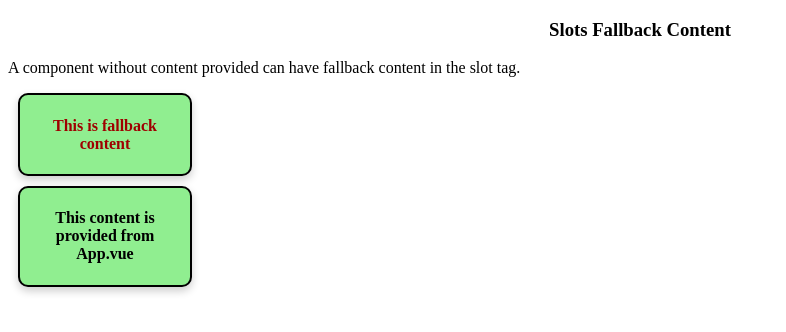
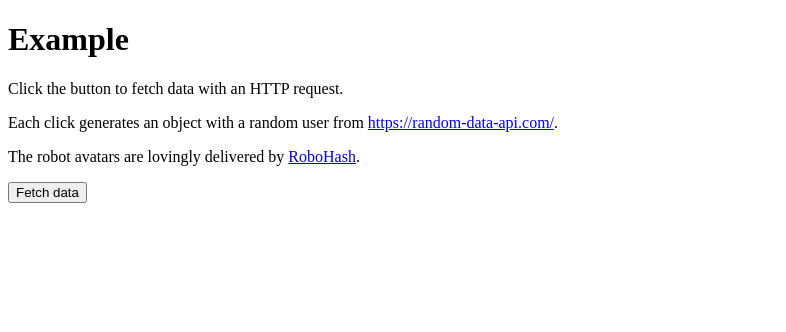
Before and after one commit to marcosviniciusjau/vue-project, a Vue app: page / in a window 1280 px wide. Shown: the top 332 px of the page, without its empty margins (0-786 px from the left). Built offline with nearby package versions, Linux system fonts and the light colour scheme.

Commit message:
vue http requests

```diff
--- a/package.json
+++ b/package.json
@@ -8,6 +8,7 @@
     "preview": "vite preview"
   },
   "dependencies": {
+    "axios": "^1.4.0",
     "vue": "^3.3.4"
   },
   "devDependencies": {
--- a/src/App.vue
+++ b/src/App.vue
@@ -1,57 +1,46 @@
 <template>
-  <h3>Slots Fallback Content</h3>
-  <p>A component without content provided can have fallback content in the slot tag.</p>
-  <slot-comp>
-    <!-- Empty -->
-  </slot-comp>
-  <slot-comp>
-    <h4>This content is provided from App.vue</h4>
-  </slot-comp>
+  <h1>Example</h1>
+  <p>Click the button to fetch data with an HTTP request.</p>
+  <p>Each click generates an object with a random user from <a href="https://random-data-api.com/" target="_blank">https://random-data-api.com/</a>.</p>
+  <p>The robot avatars are lovingly delivered by <a href="http://Robohash.org" target="_blank">RoboHash</a>.</p>
+  <button @click="fetchData">Fetch data</button>
+  <div v-if="data" id="dataDiv">
+    <img :src="data.data.avatar" alt="avatar">
+    <pre>{{ data.data.first_name + " " + data.data.last_name }}</pre>
+    <p>"{{ data.data.employment.title }}"</p>
+  </div>
 </template>
 
-<script></script>
+<script>
+  import axios from 'axios'
 
-<style>
-  #app div {
-    width: 150px;
-  }
-  h4 {
-    text-align: center;
-  }
-</style>
-<script>
   export default {
     data() {
       return {
-        foods: [
-        { name: 'Apple', desc: 'Apples are a type of fruit that grow on trees.', url: 'img_apple.svg'},
-        { name: 'Pizza', desc: 'Pizza has a bread base with tomato sauce, cheese, and toppings on top.', url: 'img_pizza.svg'},
-        { name: 'Rice', desc: 'Rice is a type of grain that people like to eat.', url: 'img_rice.svg'},
-        { name: 'Fish', desc: 'Fish is an animal that lives in water.', url: 'img_fish.svg'},
-        { name: 'Cake', desc: 'Cake is something sweet that tates good but is not consodered healthy.', url: 'img_cake.svg'}
-      ]
+        data: null,
+      };
+    },
+    methods: {
+      async fetchData() {
+        this.data = await axios.get("https://random-data-api.com/api/v2/users");
       }
     }
-  }
+  };
 </script>
+
 <style>
-  #wrapper {
-    display: flex;
-    flex-wrap: wrap;
-    justify-content: space-around;
-  }
-  #wrapper > div {
-    background-color: lightgreen;
-  }
-  footer > div {
-    background-color: lightpink;
-  }
-  #wrapper img {
-    display: block;
-    margin: 20% auto 0;
-    width: 60%;
-  }
-  h3, h4 {
-    text-align: center;
-  }
+#dataDiv {
+  width: 240px;
+  background-color: aquamarine;
+  border: solid black 1px;
+  margin-top: 10px;
+  padding: 10px;
+}
+#dataDiv > img {
+  width: 100%;
+}
+pre {
+  font-size: larger;
+  font-weight: bold;
+}
 </style>
```
Also changed, not shown: 1 other file (tests, documents, lock files or other folders).
